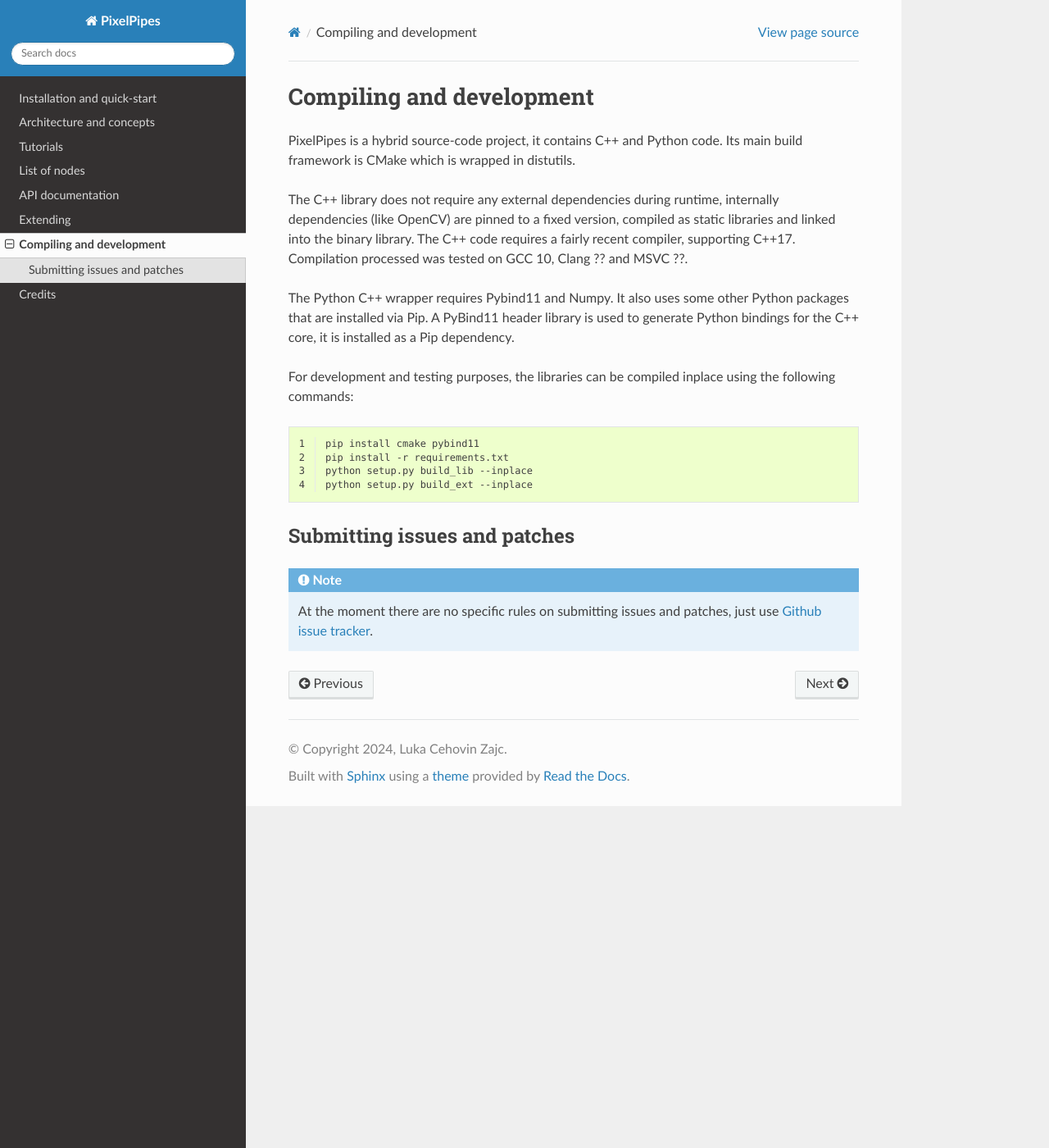
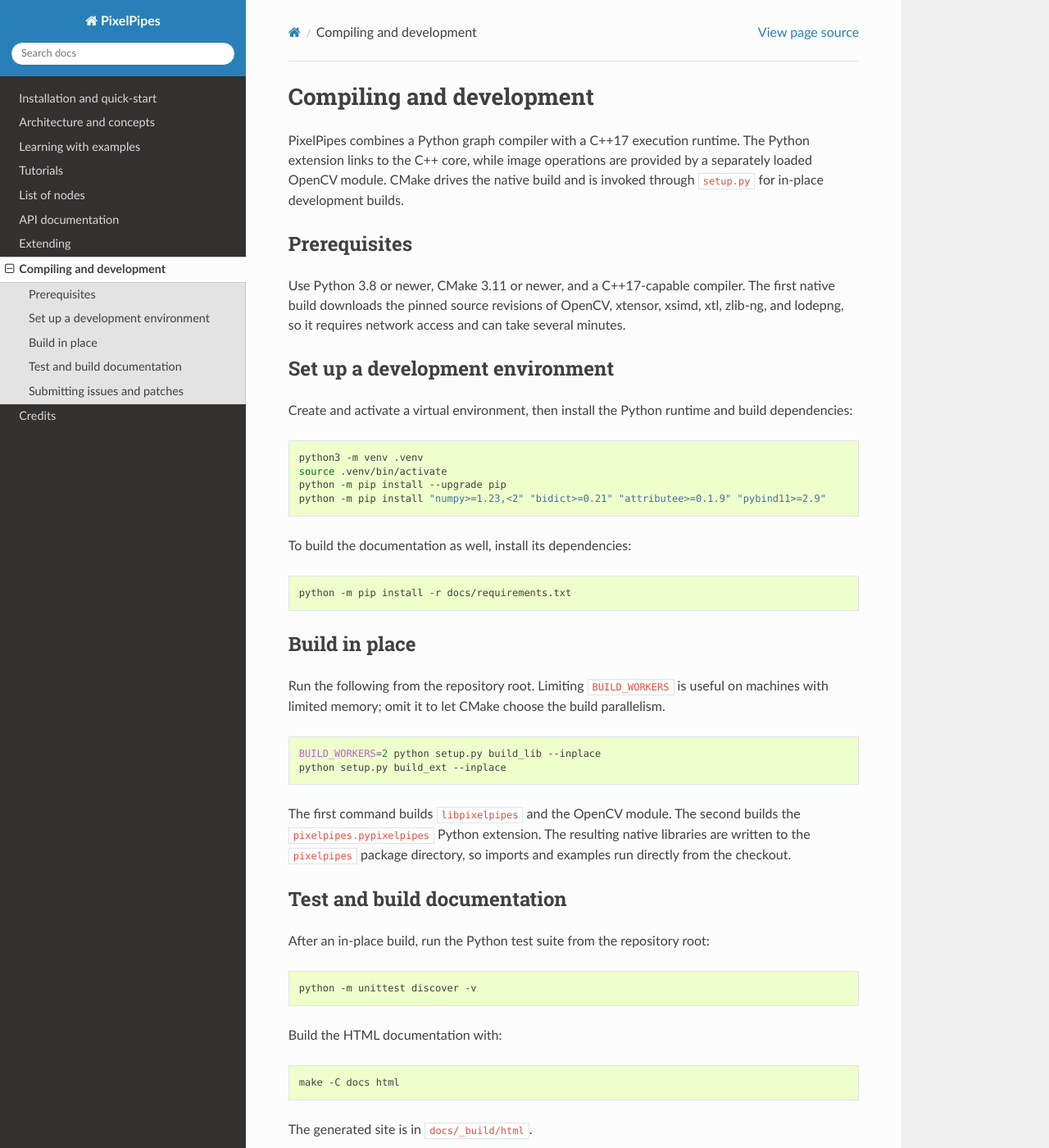
Before and after one commit to lukacu/pixelpipes, a Sphinx documentation site: the page built from docs/development.rst, in a window 1280 px wide and 1400 px high. Shown: the whole window at 82% size. Built offline with Sphinx 7.4.7 and the Read the Docs theme 3.1.0, drawn with Linux system fonts in a browser that asks for light colours; some of the changed text lies outside the part shown.

Commit message:
Updating documentation.

```diff
--- a/docs/development.rst
+++ b/docs/development.rst
@@ -1,27 +1,76 @@
 Compiling and development
 =========================
 
-PixelPipes is a hybrid source-code project, it contains C++ and Python code. Its main build framework is CMake which is wrapped in distutils.
+PixelPipes combines a Python graph compiler with a C++17 execution runtime.
+The Python extension links to the C++ core, while image operations are provided
+by a separately loaded OpenCV module. CMake drives the native build and is
+invoked through ``setup.py`` for in-place development builds.
 
-The C++ library does not require any external dependencies during runtime, internally dependencies (like OpenCV) are pinned to a fixed version,
-compiled as static libraries and linked into the binary library. The C++ code requires a fairly recent compiler, supporting C++17.
-Compilation processed was tested on GCC 10, Clang ?? and MSVC ??.
+Prerequisites
+-------------
 
-The Python C++ wrapper requires Pybind11 and Numpy. It also uses some other Python packages that are installed via Pip.
-A PyBind11 header library is used to generate Python bindings for the C++ core, it is installed as a Pip dependency.
+Use Python 3.8 or newer, CMake 3.11 or newer, and a C++17-capable compiler.
+The first native build downloads the pinned source revisions of OpenCV,
+xtensor, xsimd, xtl, zlib-ng, and lodepng, so it requires network access and
+can take several minutes.
 
-For development and testing purposes, the libraries can be compiled inplace using the following commands:
+Set up a development environment
+--------------------------------
+
+Create and activate a virtual environment, then install the Python runtime
+and build dependencies:
 
 .. code-block:: bash
-   :linenos:
 
-   pip install cmake pybind11
-   pip install -r requirements.txt
-   python setup.py build_lib --inplace
+   python3 -m venv .venv
+   source .venv/bin/activate
+   python -m pip install --upgrade pip
+   python -m pip install "numpy>=1.23,<2" "bidict>=0.21" "attributee>=0.1.9" "pybind11>=2.9"
+
+To build the documentation as well, install its dependencies:
+
+.. code-block:: bash
+
+   python -m pip install -r docs/requirements.txt
+
+Build in place
+--------------
+
+Run the following from the repository root. Limiting ``BUILD_WORKERS`` is
+useful on machines with limited memory; omit it to let CMake choose the build
+parallelism.
+
+.. code-block:: bash
+
+   BUILD_WORKERS=2 python setup.py build_lib --inplace
    python setup.py build_ext --inplace
+
+The first command builds ``libpixelpipes`` and the OpenCV module. The second
+builds the ``pixelpipes.pypixelpipes`` Python extension. The resulting native
+libraries are written to the ``pixelpipes`` package directory, so imports and
+examples run directly from the checkout.
+
+Test and build documentation
+----------------------------
+
+After an in-place build, run the Python test suite from the repository root:
+
+.. code-block:: bash
+
+   python -m unittest discover -v
+
+Build the HTML documentation with:
+
+.. code-block:: bash
+
+   make -C docs html
+
+The generated site is in ``docs/_build/html``.
 
 Submitting issues and patches
 -----------------------------
 
-.. note::
-   At the moment there are no specific rules on submitting issues and patches, just use `Github issue tracker <https://github.com/lukacu/pixelpipes/issues>`_.
+Please report issues through the `GitHub issue tracker
+<https://github.com/lukacu/pixelpipes/issues>`_. Include the operating system,
+Python version, compiler version, CMake version, and the complete build or
+test output when reporting a native-build problem.
--- a/docs/index.rst
+++ b/docs/index.rst
@@ -35,6 +35,7 @@
 
    setup
    architecture
+   examples
    tutorials/index
    nodes
    api/index
```
Also changed, not shown: docs/tutorials/sink.rst (+36 -10 lines).
